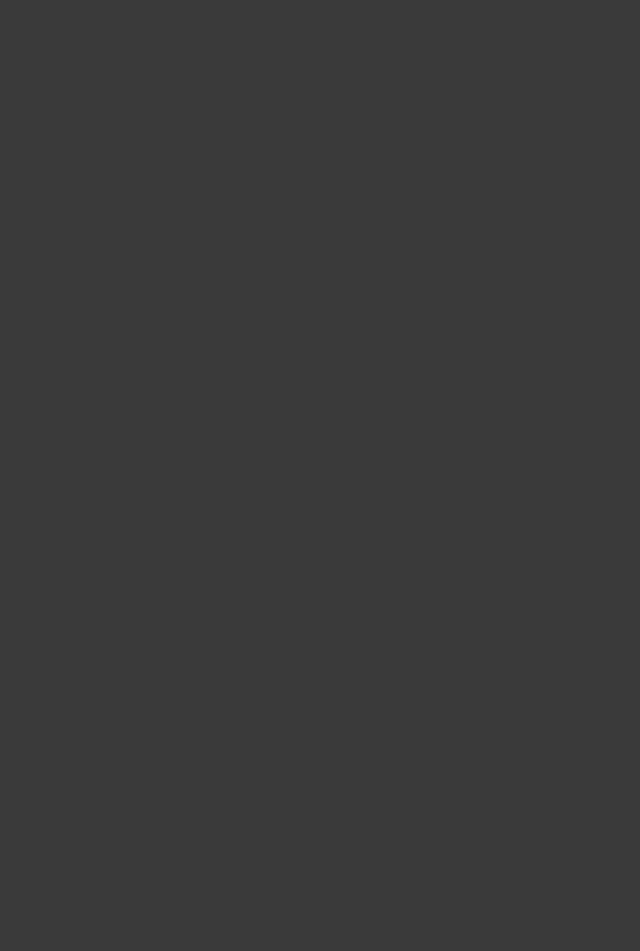
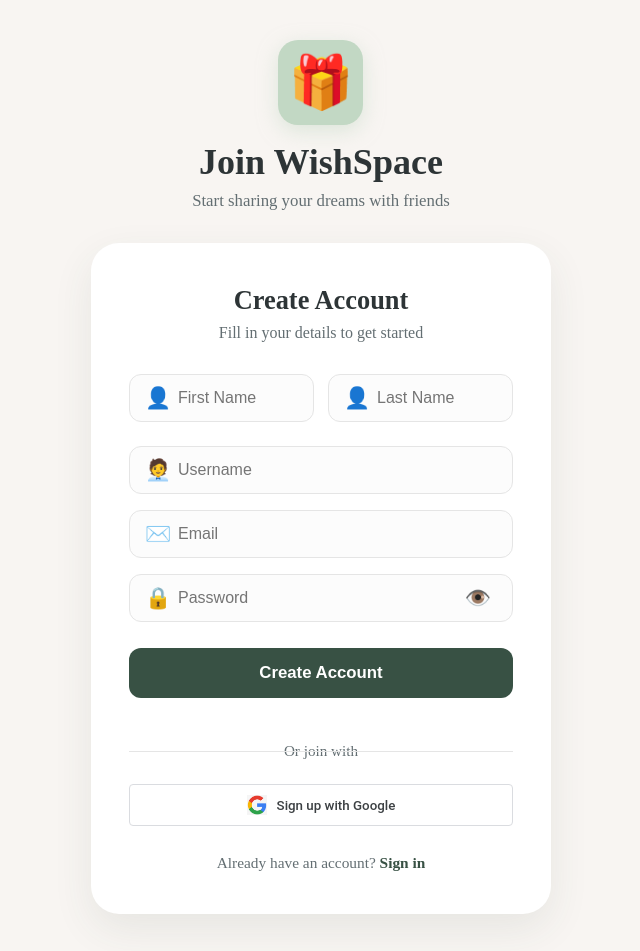
Before and after one commit to ulfwee/wishspace, a React (Vite) app in the folder frontend/: page /register in a window 1280 px wide. Before the commit this address had no page. Shown: the top 951 px of the page, without its empty margins (319-959 px from the left). Before the commit the page ends 800 px from the top, so only its background shows below. Built offline with nearby package versions, Linux system fonts and the light colour scheme.

Commit message:
Added register page

```diff
--- a/frontend/src/components/StartButton/StartButton.jsx
+++ b/frontend/src/components/StartButton/StartButton.jsx
@@ -1,14 +1,18 @@
+import React from 'react';
+import { Link } from 'react-router-dom';
 import './StartButton.css';
 
-export default function StartButton({gradient, textcolor}){
+export default function StartButton({ gradient, textcolor }) {
     const buttonStyle = {
-        background: gradient || 'linear-gradient(153deg,rgb(203, 233, 205) 0%, rgba(182, 203, 185, 0.856) 50%, rgba(186, 200, 188, 0.851) 100%)',
+        background: gradient || 'linear-gradient(153deg, rgb(203, 233, 205) 0%, rgba(182, 203, 185, 0.856) 50%, rgba(186, 200, 188, 0.851) 100%)',
         color: textcolor || '#282621fa'
     };
 
     return (
-        <a href="">
-            <button className="header_start_button" style={buttonStyle}>Get started</button>
-        </a>
+        <Link to="/register">
+            <button className="header_start_button" style={buttonStyle}>
+                Get started
+            </button>
+        </Link>
     );
 }
--- /dev/null
+++ b/frontend/src/features/RegisterPage/RegisterPage.jsx
@@ -0,0 +1,18 @@
+import React from 'react';
+import RegisterForm from './components/RegisterForm';
+import '../../styles/AuthPages.css';
+
+const RegisterPage = () => {
+  return (
+    <div className="auth-container">
+      <div className="auth-header">
+        <div className="logo-icon">🎁</div>
+        <h1>Join WishSpace</h1>
+        <p>Start sharing your dreams with friends</p>
+      </div>
+      <RegisterForm />
+    </div>
+  );
+};
+
+export default RegisterPage;
--- /dev/null
+++ b/frontend/src/features/RegisterPage/components/RegisterForm.jsx
@@ -0,0 +1,77 @@
+import React, { useState } from 'react';
+import googleLogo from "../../../assets/google.png";
+
+const RegisterForm = () => {
+  const [showPassword, setShowPassword] = useState(false);
+
+  return (
+    <div className="auth-card">
+      <div className="card-header">
+        <h2>Create Account</h2>
+        <p>Fill in your details to get started</p>
+      </div>
+
+      <form className="auth-form" onSubmit={(e) => e.preventDefault()}>
+        <div className="input-row">
+          <div className="input-group">
+            <span className="input-icon">👤</span>
+            <input type="text" placeholder="First Name" required />
+          </div>
+
+          <div className="input-group">
+            <span className="input-icon">👤</span>
+            <input type="text" placeholder="Last Name" required />
+          </div>
+        </div>
+
+        <div className="input-group">
+          <span className="input-icon">🧑‍💼</span>
+          <input type="text" placeholder="Username" required />
+        </div>
+
+        <div className="input-group">
+          <span className="input-icon">✉️</span>
+          <input type="email" placeholder="Email" required />
+        </div>
+
+        <div className="input-group">
+          <span className="input-icon">🔒</span>
+          <input
+            type={showPassword ? "text" : "password"}
+            placeholder="Password"
+            required
+          />
+          <button
+            type="button"
+            className="toggle-password"
+            onClick={() => setShowPassword(!showPassword)}
+          >
+            {showPassword ? '🙈' : '👁️'}
+          </button>
+        </div>
+
+        <button type="submit" className="btn-primary">
+          Create Account
+        </button>
+
+        <div className="divider">
+          <span>Or join with</span>
+        </div>
+
+        <button type="button" className="btn-google">
+          <img
+            src={googleLogo}
+            alt="Google"
+          />
+          Sign up with Google
+        </button>
+
+        <div className="auth-footer">
+          Already have an account? <a href="/login">Sign in</a>
+        </div>
+      </form>
+    </div>
+  );
+};
+
+export default RegisterForm;
--- a/frontend/src/routes/index.jsx
+++ b/frontend/src/routes/index.jsx
@@ -1,10 +1,12 @@
 import { Routes, Route } from 'react-router-dom';
 import StartPage from '../features/startPage/StartPage';
+import RegisterPage from '../features/RegisterPage/RegisterPage';
 
 const AppRoutes = () => {
   return (
     <Routes>
       <Route path="/" element={<StartPage />} />
+      <Route path="/register" element={<RegisterPage />} />
     </Routes>
   );
 };
--- /dev/null
+++ b/frontend/src/styles/AuthPages.css
@@ -0,0 +1,204 @@
+:root {
+  --primary: #385144;
+  --primary-hover: #2c3f35;
+  --background: #F8F5F2;
+  --card-bg: #ffffff;
+  --accents: #C2D8C4;
+  --text-dark: #2d3436;
+  --text-light: #636e72;
+  --border: #e5e5e5;
+}
+
+.auth-container {
+  min-height: 100vh;
+  background: var(--background);
+  display: flex;
+  flex-direction: column;
+  align-items: center;
+  justify-content: center;
+  padding: 40px 20px;
+}
+
+.auth-header {
+  text-align: center;
+  margin-bottom: 32px;
+}
+
+.logo-icon {
+  font-size: 52px;
+  background: var(--accents);
+  width: 85px;
+  height: 85px;
+  display: flex;
+  align-items: center;
+  justify-content: center;
+  border-radius: 20px;
+  margin: 0 auto 16px;
+  box-shadow: 0 6px 20px rgba(194, 216, 196, 0.5);
+}
+
+.auth-header h1 {
+  font-size: 2.25rem;
+  color: var(--text-dark);
+  margin-bottom: 8px;
+}
+
+.auth-header p {
+  color: var(--text-light);
+  font-size: 1.05rem;
+}
+
+.auth-card {
+  background: var(--card-bg);
+  padding: 42px 38px;
+  border-radius: 28px;
+  box-shadow: 0 15px 40px rgba(56, 81, 68, 0.09);
+  width: 100%;
+  max-width: 460px;
+}
+
+.card-header {
+  text-align: center;
+  margin-bottom: 32px;
+}
+
+.card-header h2 {
+  font-size: 1.65rem;
+  color: var(--text-dark);
+  margin-bottom: 8px;
+}
+
+.card-header p {
+  color: var(--text-light);
+  font-size: 1rem;
+}
+
+.input-row { display: flex; gap: 14px; margin-bottom: 8px; }
+.input-row .input-group { flex: 1; }
+
+.input-group {
+  position: relative;
+  margin-bottom: 16px;
+}
+
+.input-group input {
+  width: 100%;
+  padding: 14px 14px 14px 48px;
+  border-radius: 12px;
+  border: 1.5px solid var(--border);
+  background-color: #fcfcfc;
+  font-size: 1rem;
+}
+
+.input-group input:focus {
+  outline: none;
+  border-color: var(--primary);
+  box-shadow: 0 0 0 3px rgba(56, 81, 68, 0.1);
+}
+
+.input-icon {
+  position: absolute;
+  left: 16px;
+  top: 50%;
+  transform: translateY(-50%);
+  font-size: 21px;
+  color: var(--text-light);
+  z-index: 1;
+}
+
+.toggle-password {
+  position: absolute;
+  right: 16px;
+  top: 50%;
+  transform: translateY(-50%);
+  background: none;
+  border: none;
+  font-size: 21px;
+  cursor: pointer;
+  color: var(--text-light);
+}
+
+.btn-primary {
+  width: 100%;
+  padding: 15px;
+  background-color: var(--primary);
+  color: white;
+  border: none;
+  border-radius: 12px;
+  font-size: 1.05rem;
+  font-weight: 600;
+  cursor: pointer;
+  margin: 10px 0 20px;
+}
+
+.btn-primary:hover {
+  background-color: var(--primary-hover);
+}
+
+.divider {
+  text-align: center;
+  margin: 24px 0;
+  position: relative;
+  color: var(--text-light);
+  font-size: 0.95rem;
+}
+
+.divider::before {
+  content: '';
+  position: absolute;
+  top: 50%;
+  left: 0;
+  right: 0;
+  height: 1px;
+  background: var(--border);
+}
+
+.divider span {
+  background: white;
+  padding: 0 18px;
+}
+
+.btn-google {
+  display: flex;
+  align-items: center;
+  justify-content: center;
+  gap: 10px;
+  width: 100%;
+  padding: 10px 16px;
+  background-color: #ffffff;
+  border: 1px solid #dadce0;
+  border-radius: 4px;
+  color: #3c4043;
+  font-family: 'Roboto', sans-serif;
+  font-weight: 500;
+  cursor: pointer;
+  transition: background-color 0.2s;
+}
+
+.btn-google:hover {
+  background-color: #f8f9fa;
+}
+
+.btn-google img {
+  width: 20px;
+  height: 20px;
+  object-fit: contain;
+}
+
+.btn-google:hover {
+  background: #f8f8f8;
+  border-color: #ccc;
+}
+
+.auth-footer {
+  text-align: center;
+  margin-top: 28px;
+  font-size: 0.96rem;
+  color: var(--text-light);
+}
+
+.auth-footer a {
+  color: var(--primary);
+  font-weight: 600;
+  text-decoration: none;
+}
--- a/package.json
+++ b/package.json
@@ -2,6 +2,7 @@
   "dependencies": {
     "firebase": "^12.12.0",
     "firebase-admin": "^13.8.0",
+    "lucide-react": "^1.14.0",
     "mongodb": "^7.1.1",
     "node": "^25.9.0"
   },
```
Also changed, not shown: frontend/src/assets/google.png (added), 1 other file (tests, documents, lock files or other folders).
